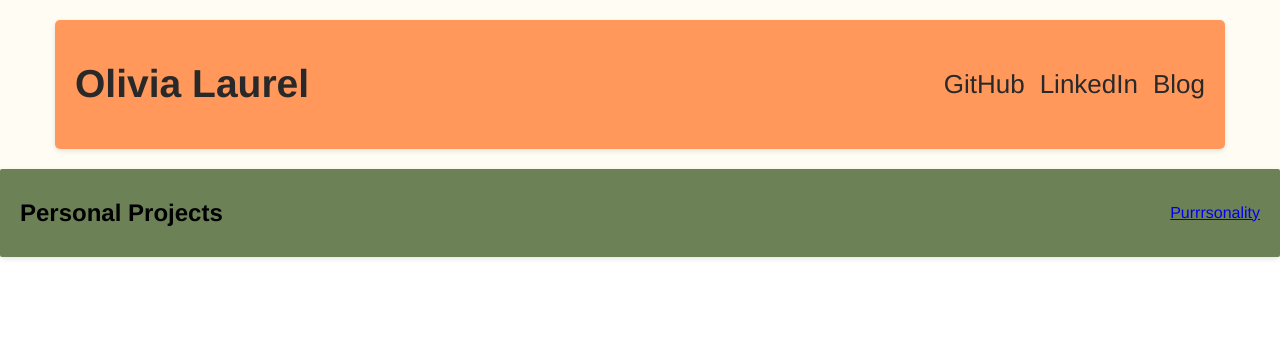
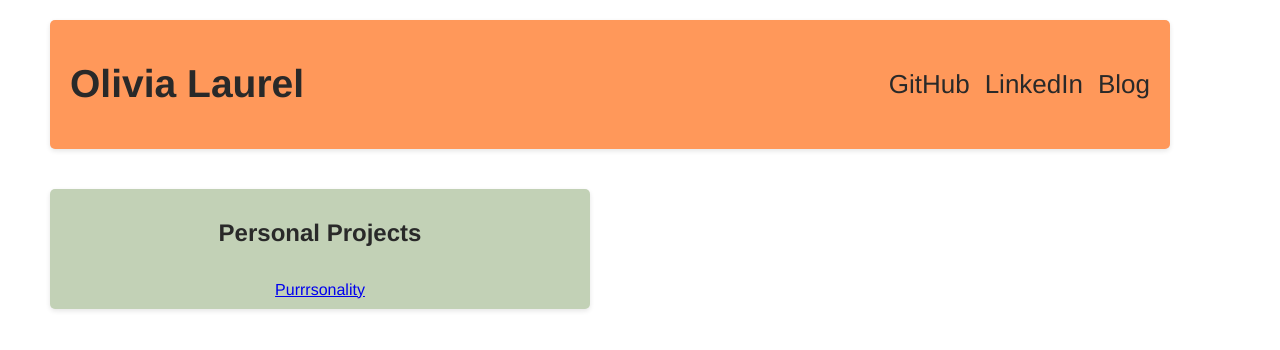
Before and after one commit to livlaurel/personalwebsite, a React (Create React App) app: page / in a window 1280 px wide. Shown: the top 350 px of the page. Built offline with nearby package versions, Linux system fonts and the light colour scheme.

Commit message:
fixing personal projects style and position

```diff
--- a/src/Home.css
+++ b/src/Home.css
@@ -1,20 +1,35 @@
+.body{
+  background-color: #fffcf4;
+}
+
 .Home {
-  justify-content: center;
   font-family: Helvetica, sans-serif;
-  background-color: #fffcf4;
+  display: flex;
+  flex-direction: column;
 }
 
 .Home-header {
   display: flex;
   flex-direction: column;
-  align-items: center;
+  align-items: flex-start;
   justify-content: flex-start;
-  font-size: calc(10px + 2vmin);
   color: #292929;
   padding-top: 20px;
+  margin-left: 50px;
+}
+
+.PersonalProjects {
+  display: flex;
+  flex-direction: column;
+  align-items: flex-start;
+  justify-content: flex-start;
+  color: #292929;
+  padding-top: 20px;
+  margin-left: 50px;
 }
 
 .header-box {
+  font-size: calc(10px + 2vmin);
   background-color: #ff985a;
   display: flex;
   justify-content: center;
--- a/src/Home.tsx
+++ b/src/Home.tsx
@@ -15,7 +15,9 @@ function Home() {
           </nav>
         </div>
       </header>
-      <PersProjects/>
+      <div className='PersonalProjects'>
+        <PersProjects/>
+      </div>
     </div>
   );
 }
--- a/src/components/PersProjects/personalpro.css
+++ b/src/components/PersProjects/personalpro.css
@@ -1,11 +1,14 @@
 .projects-box {
-   background-color: #6d8157;
+   background-color: #c2d1b6;
    display: flex;
+   flex-direction: column;
    justify-content: center;
    align-items: center;
    justify-content: space-between;
+   width: 500px;
+   height: 100px;
    padding: 10px 20px;
-   border-radius: 2px;
+   border-radius: 5px;
    box-shadow: 0 2px 5px rgba(0, 0, 0, 0.1);
    margin-bottom: 20px;
  }
```
